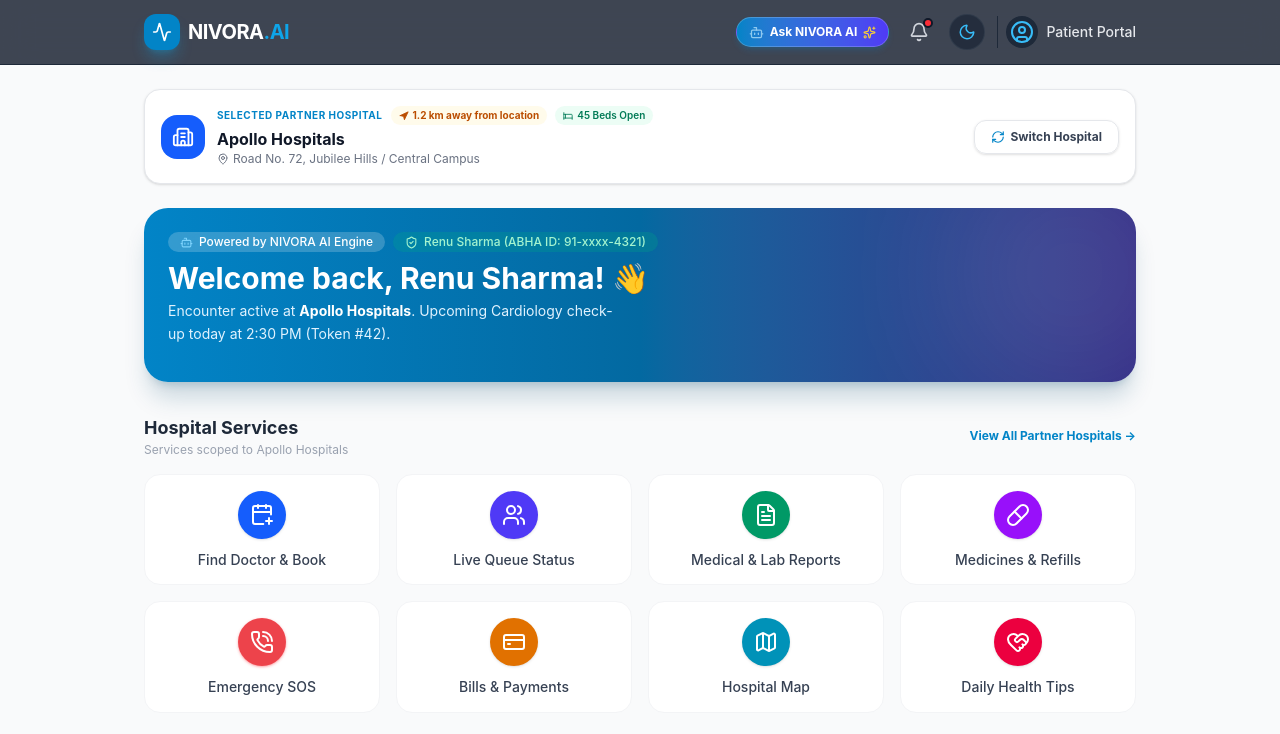
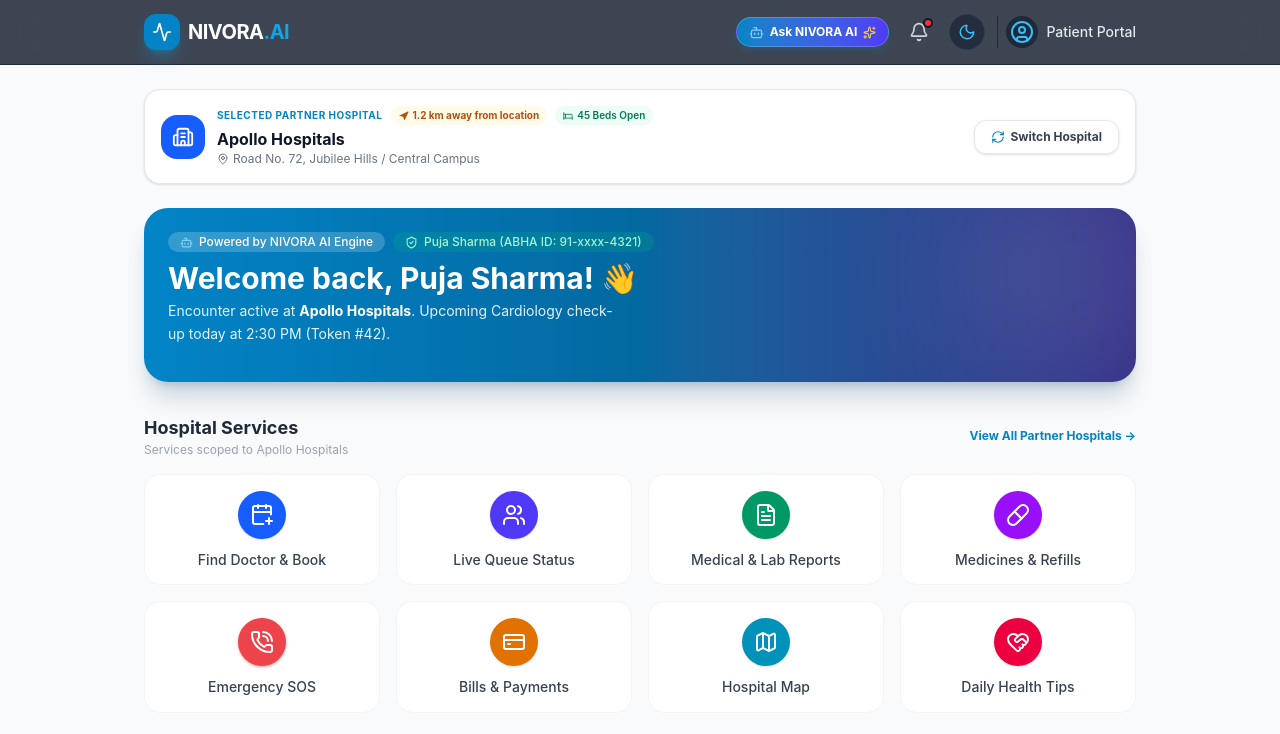
Before and after one commit to salunkhevijayasree/Nivora.ai-3, a React (Vite) app in the folder client/: page /patient in a window 1280 px wide. Shown: the top 734 px of the page. Built offline with nearby package versions, Linux system fonts and the light colour scheme.

Commit message:
Change-primary-patient-name-to-Puja-Sharma-across-the-entire-application

```diff
--- a/client/src/components/ai/AIChatbotWidget.tsx
+++ b/client/src/components/ai/AIChatbotWidget.tsx
@@ -35,7 +35,7 @@
     {
       id: '1',
       sender: 'ai',
-      text: `Hello Renu Sharma! 👋 I am your NIVORA AI Health & Hospital Assistant${selectedHospital ? ` for ${selectedHospital.name}` : ''}. How can I assist you with doctor booking, queue tracking, lab reports, or symptom triage today?`,
+      text: `Hello Puja Sharma! 👋 I am your NIVORA AI Health & Hospital Assistant${selectedHospital ? ` for ${selectedHospital.name}` : ''}. How can I assist you with doctor booking, queue tracking, lab reports, or symptom triage today?`,
       timestamp: new Date().toLocaleTimeString([], { hour: '2-digit', minute: '2-digit' })
     }
   ]);
--- a/client/src/pages/MedicalRecords.tsx
+++ b/client/src/pages/MedicalRecords.tsx
@@ -169,7 +169,7 @@
             <div className="bg-gray-50 dark:bg-gray-800/50 p-4 rounded-2xl border border-gray-100 dark:border-gray-700/50 grid grid-cols-2 sm:grid-cols-4 gap-3 text-xs">
               <div>
                 <span className="text-gray-400 font-medium block">Patient Name</span>
-                <span className="font-semibold text-gray-800 dark:text-gray-200">RENU SHARMA</span>
+                <span className="font-semibold text-gray-800 dark:text-gray-200">Puja Sharma</span>
               </div>
               <div>
                 <span className="text-gray-400 font-medium block">Patient ID</span>
--- a/client/src/pages/PatientHome.tsx
+++ b/client/src/pages/PatientHome.tsx
@@ -83,11 +83,11 @@
               <Bot size={13} className="text-hospital-300" /> Powered by NIVORA AI Engine
             </span>
             <span className="inline-flex items-center gap-1.5 bg-emerald-500/20 backdrop-blur-md px-3 py-0.5 rounded-full text-xs font-medium text-emerald-200">
-              <ShieldCheck size={13} /> Renu Sharma (ABHA ID: 91-xxxx-4321)
+              <ShieldCheck size={13} /> Puja Sharma (ABHA ID: 91-xxxx-4321)
             </span>
           </div>
 
-          <h1 className="text-2xl md:text-3xl font-bold mb-1">Welcome back, Renu Sharma! 👋</h1>
+          <h1 className="text-2xl md:text-3xl font-bold mb-1">Welcome back, Puja Sharma! 👋</h1>
           <p className="text-hospital-100 max-w-md text-xs sm:text-sm leading-relaxed">
             Encounter active at <strong className="text-white font-bold">{selectedHospital ? selectedHospital.name : 'Apollo Hospitals'}</strong>. Upcoming Cardiology check-up today at 2:30 PM (Token #42).
           </p>
--- a/client/src/pages/Profile.tsx
+++ b/client/src/pages/Profile.tsx
@@ -23,7 +23,7 @@
 }
 
 const INITIAL_FAMILY: FamilyMember[] = [
-  { id: 1, name: 'Renu Sharma', relation: 'Self (Primary)', age: 34, patientCode: 'MED-29834', abhaId: '91-9876-5432-1098', isPrimary: true },
+  { id: 1, name: 'Puja Sharma', relation: 'Self (Primary)', age: 34, patientCode: 'MED-29834', abhaId: '91-9876-5432-1098', isPrimary: true },
   { id: 2, name: 'William Sharma', relation: 'Husband', age: 37, patientCode: 'MED-30112', abhaId: '91-8765-4321-0987' },
   { id: 3, name: 'Ram Prakash Sharma', relation: 'Father', age: 68, patientCode: 'MED-10492', abhaId: '91-7654-3210-9876' },
   { id: 4, name: 'Sunita Sharma', relation: 'Mother', age: 64, patientCode: 'MED-10493', abhaId: '91-6543-2109-8765' },
--- a/client/src/pages/Telemedicine.tsx
+++ b/client/src/pages/Telemedicine.tsx
@@ -244,7 +244,7 @@
           </div>
           <h1 className="text-2xl sm:text-4xl font-extrabold tracking-tight">Daily Health & Nutrition Guide</h1>
           <p className="text-emerald-100 max-w-xl text-xs sm:text-sm leading-relaxed">
-            Practical daily meal schedules, warm water hydration, infection prevention, and balanced diet plans for Renu Sharma and family.
+            Practical daily meal schedules, warm water hydration, infection prevention, and balanced diet plans for Puja Sharma and family.
           </p>
         </div>
         <div className="absolute right-0 top-0 w-72 h-72 bg-white/10 rounded-full blur-3xl -mr-20 -mt-20 pointer-events-none"></div>
```
